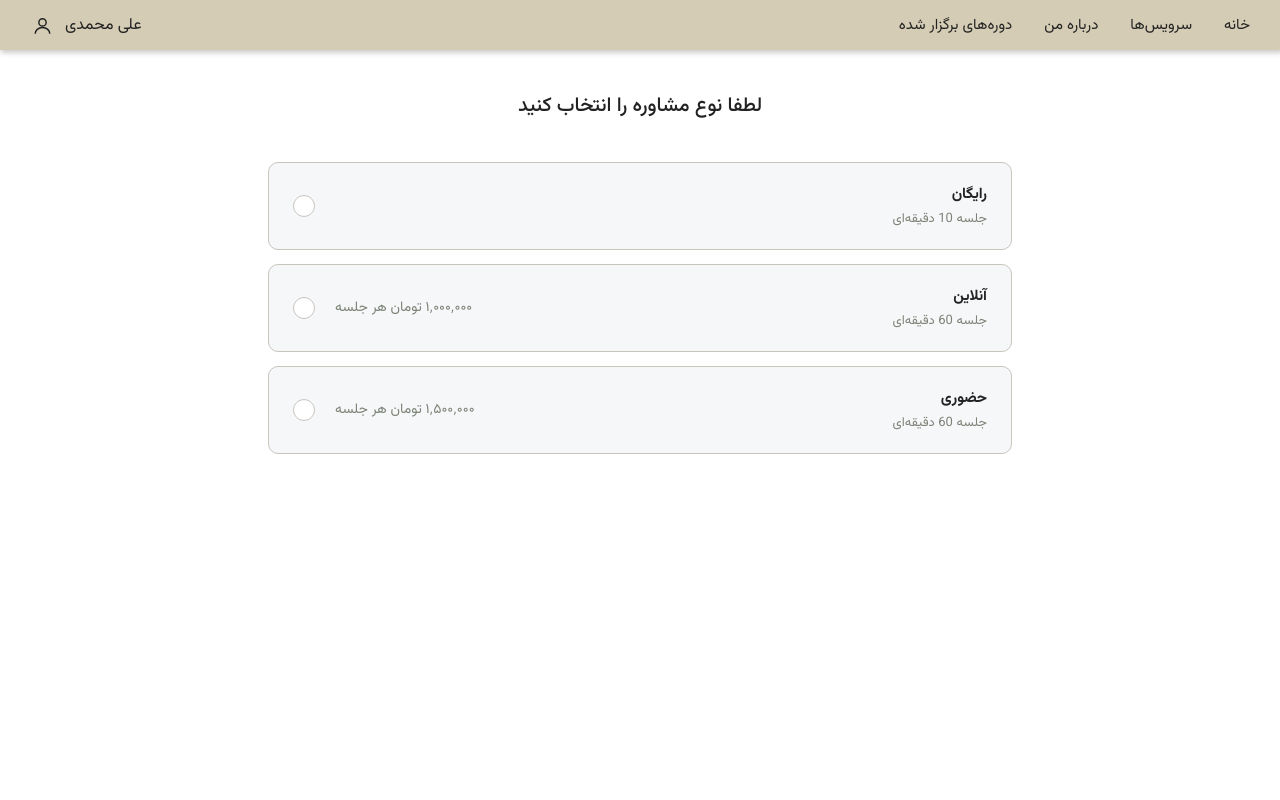
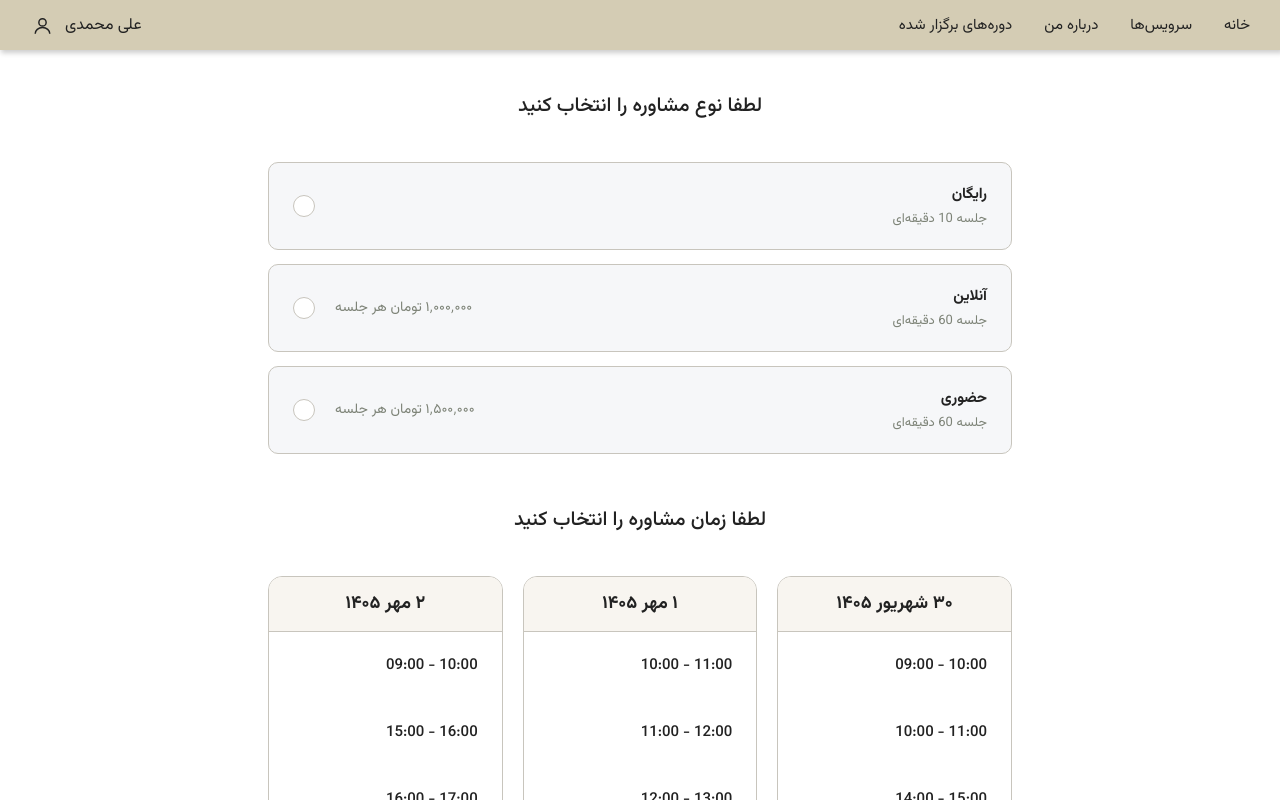
Before and after one commit to LuigiOdinson/Coaching-Website, a React (Vite) app in the folder Coaching/: page /booking in a window 1280 px wide. Shown: the top 800 px of the page. Built offline with nearby package versions, Linux system fonts and the light colour scheme; a web font is replaced by a local one.

Commit message:
added TimeSlotsSection to BookingPage with its mock

```diff
--- /dev/null
+++ b/Coaching/src/mock/availability.js
@@ -0,0 +1,47 @@
+export const availability = [
+  {
+    "id": 101,
+    "date": "2026-09-21",
+    "slots": [
+      { "id": 1, "startTime": "09:00", "endTime": "10:00" },
+      { "id": 2, "startTime": "10:00", "endTime": "11:00" },
+      { "id": 3, "startTime": "14:00", "endTime": "15:00" }
+    ]
+  },
+  {
+    "id": 102,
+    "date": "2026-09-23",
+    "slots": [
+      { "id": 4, "startTime": "10:00", "endTime": "11:00" },
+      { "id": 5, "startTime": "11:00", "endTime": "12:00" },
+      { "id": 6, "startTime": "12:00", "endTime": "13:00" }
+    ]
+  },
+  {
+    "id": 103,
+    "date": "2026-09-24",
+    "slots": [
+      { "id": 7, "startTime": "09:00", "endTime": "10:00" },
+      { "id": 8, "startTime": "15:00", "endTime": "16:00" },
+      { "id": 9, "startTime": "16:00", "endTime": "17:00" },
+      { "id": 10, "startTime": "17:00", "endTime": "18:00" }
+    ]
+  },
+  {
+    "id": 104,
+    "date": "2026-09-26",
+    "slots": [
+      { "id": 11, "startTime": "11:00", "endTime": "12:00" },
+      { "id": 12, "startTime": "13:00", "endTime": "14:00" }
+    ]
+  },
+  {
+    "id": 105,
+    "date": "2026-09-28",
+    "slots": [
+      { "id": 13, "startTime": "11:00", "endTime": "12:00" },
+      { "id": 14, "startTime": "14:00", "endTime": "15:00" },
+      { "id": 15, "startTime": "15:00", "endTime": "16:00" }
+    ]
+  }
+];
--- a/Coaching/src/mock/myServices.js
+++ b/Coaching/src/mock/myServices.js
@@ -29,26 +29,29 @@ export const myServices = {
   ],
   "bookings": [
     {
+      "id": 501,
       "date": "2026-09-21",
       "slots": [
-        { "startTime": "09:00", "endTime": "10:00", "sessionType": "online" },
-        { "startTime": "10:00", "endTime": "11:00", "sessionType": "inPerson" },
-        { "startTime": "14:00", "endTime": "15:00", "sessionType": "online" }
+        { "id": 101, "startTime": "09:00", "endTime": "10:00", "sessionType": "online" },
+        { "id": 102, "startTime": "10:00", "endTime": "11:00", "sessionType": "inPerson" },
+        { "id": 103, "startTime": "14:00", "endTime": "15:00", "sessionType": "online" }
       ]
     },
     {
+      "id": 502,
       "date": "2026-09-23",
       "slots": [
-        { "startTime": "10:00", "endTime": "11:00", "sessionType": "online" },
-        { "startTime": "11:00", "endTime": "12:00", "sessionType": "online" },
-        { "startTime": "12:00", "endTime": "13:00", "sessionType": "freeSession" }
+        { "id": 104, "startTime": "10:00", "endTime": "11:00", "sessionType": "online" },
+        { "id": 105, "startTime": "11:00", "endTime": "12:00", "sessionType": "online" },
+        { "id": 106, "startTime": "12:00", "endTime": "13:00", "sessionType": "freeSession" }
       ]
     },
     {
+      "id": 503,
       "date": "2026-09-28",
       "slots": [
-        { "startTime": "11:00", "endTime": "12:00", "sessionType": "inPerson" },
-        { "startTime": "15:00", "endTime": "16:00", "sessionType": "online" }
+        { "id": 107, "startTime": "11:00", "endTime": "12:00", "sessionType": "inPerson" },
+        { "id": 108, "startTime": "15:00", "endTime": "16:00", "sessionType": "online" }
       ]
     }
   ]
--- a/Coaching/src/pages/booking-page/BookingPage.css
+++ b/Coaching/src/pages/booking-page/BookingPage.css
@@ -98,3 +98,16 @@
   border-radius: 50%;
   background: var(--color-sage-dark);
 }
+
+/* TIME SLOTS */
+.time-slots-section {
+  direction: rtl;
+  margin-top: 50px;
+}
+.time-slots-section .schedule-card-header {
+  background: var(--color-beige-light);
+}
+
+.time-slots-section .schedule-row {
+  flex-direction: row;
+}
--- a/Coaching/src/pages/booking-page/BookingPage.jsx
+++ b/Coaching/src/pages/booking-page/BookingPage.jsx
@@ -2,6 +2,7 @@ import React from 'react'
 import './BookingPage.css'
 import Header from '../../components/Header'
 import OptionsSection from './OptionsSection'
+import TimeSlotsSection from './TimeSlotsSection'
 
 export default function BookingPage() {
   return (
@@ -9,6 +10,7 @@ export default function BookingPage() {
       <title>Booking Page</title>
       <Header />
       <OptionsSection />
+      <TimeSlotsSection/>
     </div>
   )
 }
--- /dev/null
+++ b/Coaching/src/pages/booking-page/TimeSlotsSection.jsx
@@ -0,0 +1,35 @@
+import React from 'react'
+import formatPersianDate from '../../helpers/formatPersianDate'
+import { availability } from '../../mock/availability'
+
+export default function TimeSlotsSection() {
+
+  return (
+    <div className="time-slots-section">
+      <h2 className="section-title">لطفا زمان مشاوره را انتخاب کنید</h2>
+
+      <div className="schedule-grid">
+        {availability.map((dateTime) => (
+          <div className="schedule-card">
+
+            <div className="schedule-card-header">
+              <span className="schedule-date">{formatPersianDate(dateTime.date)}</span>
+            </div>
+
+            <div className="schedule-card-body">
+              {dateTime.slots.map((slot) => (
+                <div className="schedule-row">
+                  <span className="schedule-time">
+                    {slot.startTime} - {slot.endTime}
+                  </span>
+                </div>
+              ))}
+            </div>
+
+          </div>
+        ))}
+      </div>
+
+    </div>
+  )
+}
--- a/Coaching/src/pages/profile-page/MyBookingSchedule.jsx
+++ b/Coaching/src/pages/profile-page/MyBookingSchedule.jsx
@@ -31,14 +31,15 @@ export default function MyBookingSchedule({ myBookings }) {
 
         <div className="schedule-grid">
           {myBookings.map((booking) => (
-            <div className="schedule-card">
+            <div key={booking.id} className="schedule-card">
+
               <div className="schedule-card-header">
                 <span className="schedule-date">{formatPersianDate(booking.date)}</span>
               </div>
 
               <div className="schedule-card-body">
                 {booking.slots.map((slot) => (
-                  <div className="schedule-row">
+                  <div key={slot.id} className="schedule-row">
                     <span className="tag">{far_session_type_tag[slot.sessionType]}</span>
                     <span className="schedule-time">{slot.startTime} - {slot.endTime}</span>
                   </div>
@@ -47,7 +48,6 @@ export default function MyBookingSchedule({ myBookings }) {
 
             </div>
           ))}
-
         </div>
 
         {(hasOnlineOrFree || hasInPerson) && (
--- a/Coaching/src/pages/profile-page/MyServices.jsx
+++ b/Coaching/src/pages/profile-page/MyServices.jsx
@@ -37,7 +37,7 @@ export default function MyServices({myServices, type}) {
                 </svg>
                 :
                 <svg viewBox="0 0 100 100" width="100%" height="100%">
-                  <g fill="none" stroke="currentColor" stroke-width="4.5" stroke-linecap="round" stroke-linejoin="round">
+                  <g fill="none" stroke="currentColor" strokeWidth="4.5" strokeLinecap="round" strokeLinejoin="round">
                     <path d="M20 55 V35 C20 18.4 33.4 5 50 5 C66.6 5 80 18.4 80 35 V55" />
                     <path d="M20 49 H27.5 C30.5 49 33 51.5 33 54.5 V73.5 C33 76.5 30.5 79 27.5 79 H25.5 C22.5 79 20 76.5 20 73.5 Z" />
                     <path d="M80 49 H72.5 C69.5 49 67 51.5 67 54.5 V73.5 C67 76.5 69.5 79 72.5 79 H74.5 C77.5 79 80 76.5 80 73.5 Z" />
```
